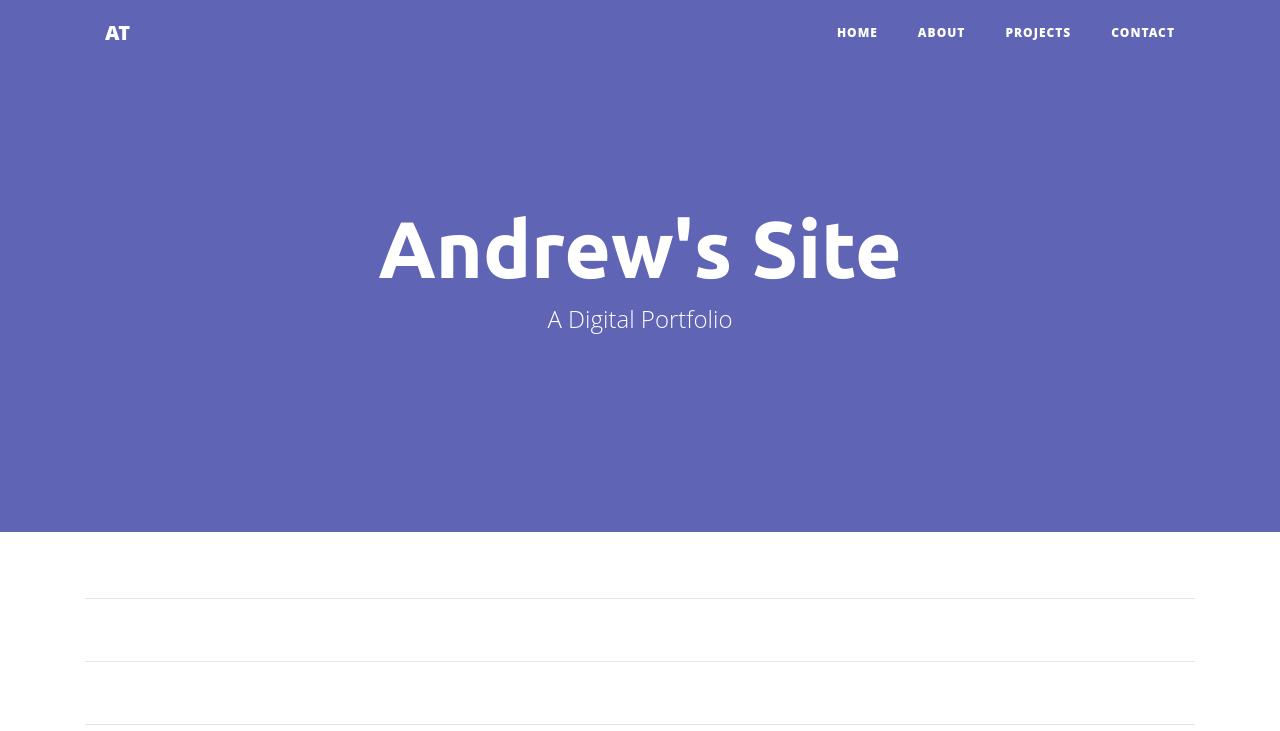
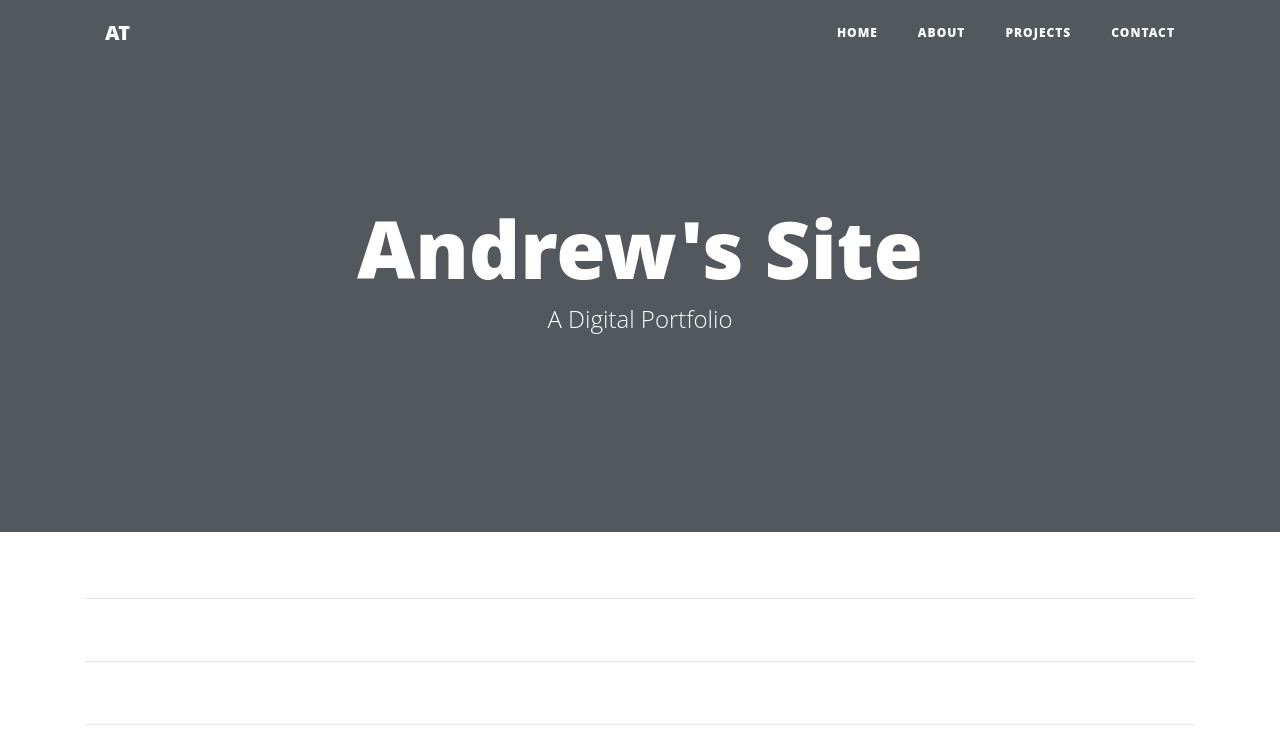
Before and after one commit to jAndrewtomich/Portfolio, a Flask app: page / in a window 1280 px wide. Shown: the top 731 px of the page. Run offline with Flask 2, Linux system fonts and the light colour scheme; parts of the project's set-up code (start-up, migrations or seed data) failed here and were passed over; some libraries are stand-ins or nearby versions.

Commit message:
Modify CSS

```diff
--- a/app/templates/footer.html
+++ b/app/templates/footer.html
@@ -1,6 +1,6 @@
 	<footer></footer>
 
-	<script src="{{ url_for('static', filename='/vendor/jquery/jquery.js') }}"></script>
+	<!--<script src="{{ url_for('static', filename='/vendor/jquery/jquery.js') }}"></script>-->
 	<script src="{{ url_for('static', filename='/vendor/bootstrap/js/bootstrap.bundle.js') }}"></script>
 
 	<script src="{{ url_for('static', filename='/js/clean-blog.js') }}"></script>
--- a/app/templates/header.html
+++ b/app/templates/header.html
@@ -9,14 +9,14 @@
 		<title>{{ title }}</title>
 
 
-		<link rel="stylesheet" href="{{ url_for('static', filename='/vendor/bootstrap/css/bootstrap.min.css') }}">
+		<link rel="stylesheet" href="{{ url_for('static', filename='/vendor/bootstrap/css/bootstrap.css') }}">
 
-		<link href="{{ url_for('static', filename='/vendor/fontawesome-free/css/all.min.css') }}" rel="stylesheet" type="text/css">
+		<link href="{{ url_for('static', filename='/vendor/fontawesome-free/css/all.css') }}" rel="stylesheet" type="text/css">
 		<link rel="preconnect" href="https://fonts.googleapis.com">
 		<link rel="preconnect" href="https://fonts.gstatic.com" crossorigin>
 		<link href="https://fonts.googleapis.com/css2?family=Ubuntu:ital,wght@0,300;0,400;0,500;0,700;1,300;1,400;1,500;1,700&display=swap" rel="stylesheet">
 
-		<link rel="stylesheet" href="{{ url_for('static', filename='/css/clean-blog.min.css') }}">
+		<link rel="stylesheet" href="{{ url_for('static', filename='/css/clean-blog.css') }}">
 
 		<link rel="stylesheet" href="{{ url_for('static', filename='/css/custom.css') }}">
 	</head>
```
